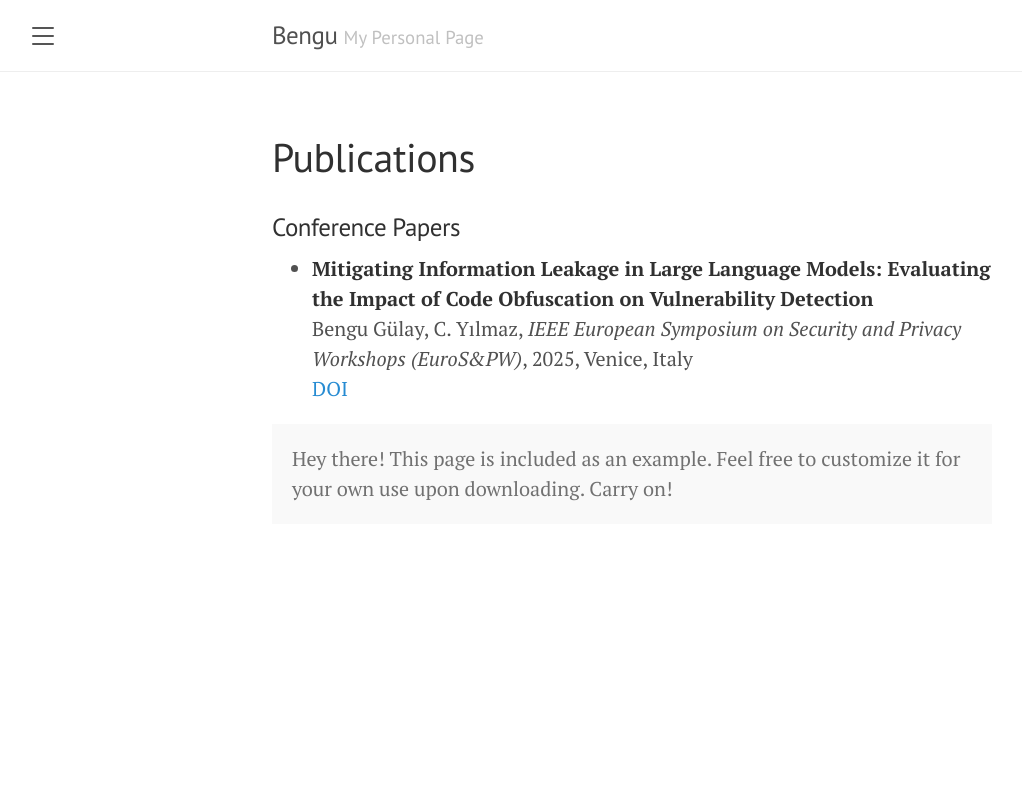
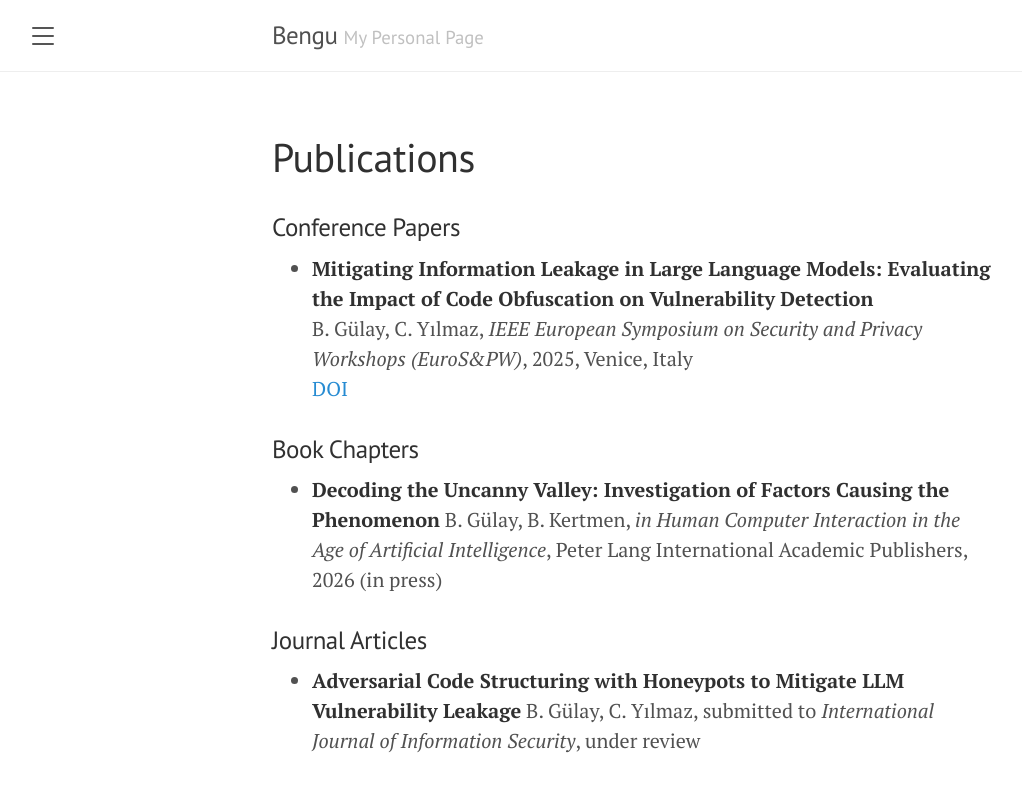
Before and after one commit to bengulay/bengulay.github.io, a Jekyll site: the page built from publications.md, in a window 1280 px wide. Shown: the top 792 px of the page, without its empty margins (8-1030 px from the left). Built offline with Jekyll 4.4.1, drawn with Linux system fonts in a browser that asks for light colours.

Commit message:
Update publications.md

```diff
--- a/publications.md
+++ b/publications.md
@@ -7,9 +7,15 @@ permalink: /publications/
 ### Conference Papers
 
 - **Mitigating Information Leakage in Large Language Models: Evaluating the Impact of Code Obfuscation on Vulnerability Detection**
-  Bengu Gülay, C. Yılmaz, *IEEE European Symposium on Security and Privacy Workshops (EuroS&PW)*, 2025, Venice, Italy
+  B. Gülay, C. Yılmaz, *IEEE European Symposium on Security and Privacy Workshops (EuroS&PW)*, 2025, Venice, Italy
   [DOI](https://doi.org/10.1109/EuroSPW67616.2025.00007)
 
-<p class="message">
-  Hey there! This page is included as an example. Feel free to customize it for your own use upon downloading. Carry on!
-</p>
+### Book Chapters
+
+- **Decoding the Uncanny Valley: Investigation of Factors Causing the Phenomenon**
+  B. Gülay, B. Kertmen, *in Human Computer Interaction in the Age of Artificial Intelligence*, Peter Lang International Academic Publishers, 2026 (in press)
+
+### Journal Articles
+
+- **Adversarial Code Structuring with Honeypots to Mitigate LLM Vulnerability Leakage**
+  B. Gülay, C. Yılmaz, submitted to *International Journal of Information Security*, under review
```
